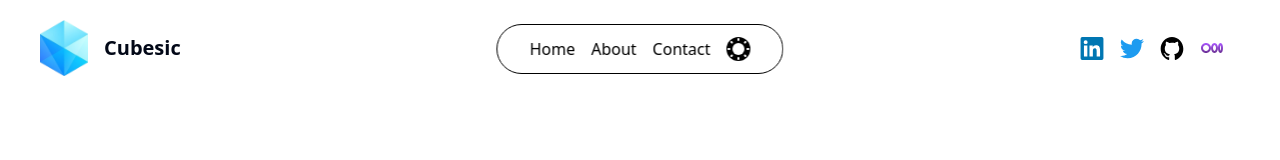
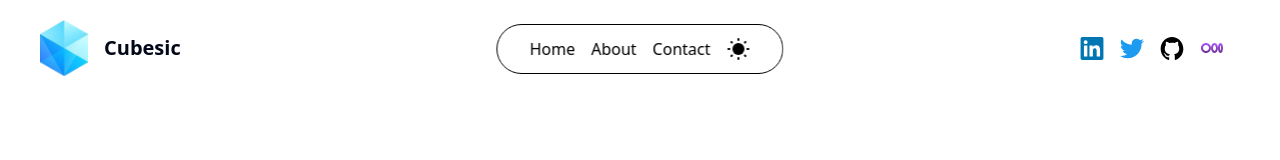
Before and after one commit to Cubesic/Cubesic, a Next.js app: page /about in a window 1280 px wide. Shown: the top 160 px of the page. Built offline with nearby package versions, Linux system fonts and the light colour scheme.

Commit message:
Update theme switcher colors

```diff
--- a/src/components/Header/Navbar.jsx
+++ b/src/components/Header/Navbar.jsx
@@ -112,8 +112,8 @@ const Header = () => {
                     className={cx(
                         'w-6 h-6 ease ml-2 flex items-center justify-center rounded-full p-0',
                         mode === 'light'
-                            ? 'bg-black text-white'
-                            : 'bg-white text-black'
+                            ? 'bg-dark text-light'
+                            : 'bg-light text-dark'
                     )}
                     aria-label="theme-switcher"
                 >
```
